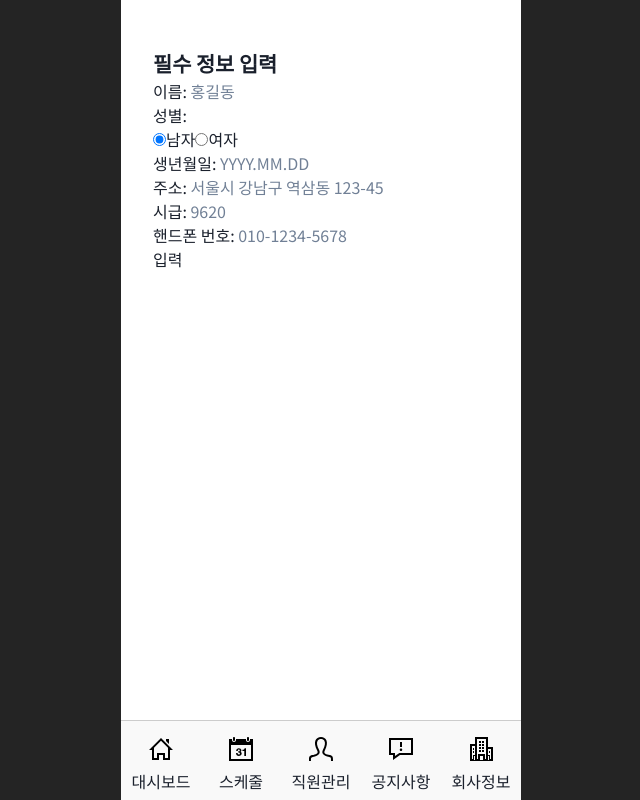
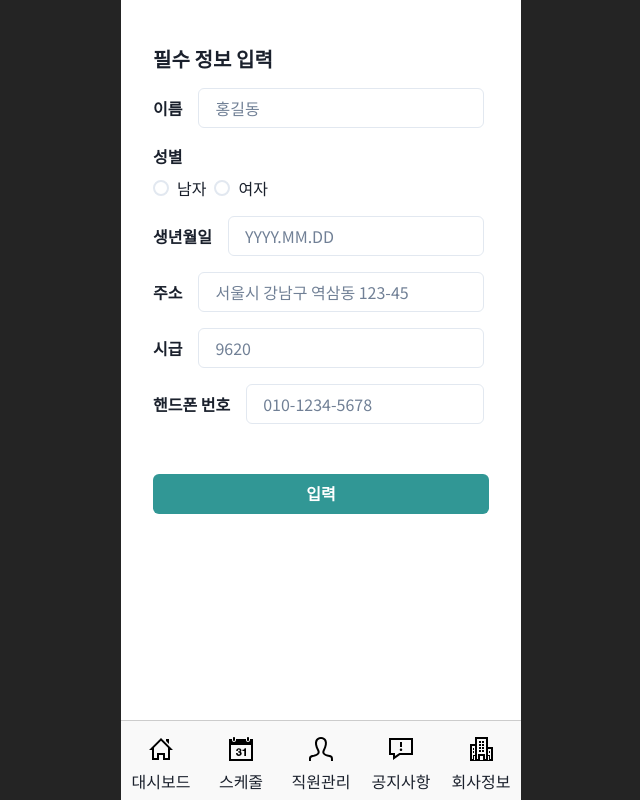
Before and after one commit to 12-Cookie/cookie-s, a React (Vite) app: page /info/staff in a window 1280 px wide. Shown: the whole page, without its empty margins (319-959 px from the left). Built offline with nearby package versions, Linux system fonts and the light colour scheme; no server answers.

Commit message:
로그인 페이지 스타일링 완료

```diff
--- a/src/pages/Login/admin/infoForm/InfoForm_A.jsx
+++ b/src/pages/Login/admin/infoForm/InfoForm_A.jsx
@@ -1,6 +1,7 @@
 import { useState } from "react";
 import { useForm } from "react-hook-form";
 import * as style from "./InfoForm_A.style";
+import { Button, Heading, Input, Text } from "@chakra-ui/react";
 
 const companyName = {
   required: "필수 필드입니다.",
@@ -49,62 +50,100 @@ const InfoForm_A = () => {
 
   return (
     <style.InfoFormWrap>
-      <h1>필수 정보 입력</h1>
+      <Heading as="h2" size="md" mb="1rem">
+        필수 정보 입력
+      </Heading>
       <form onSubmit={handleSubmit(onSubmit)}>
-        <div>
-          <label htmlFor="name">기업명: </label>
-          <input
+        <style.InputWrap>
+          <Text htmlFor="name" as="b">
+            기업명
+          </Text>
+          <Input
             type="text"
             placeholder="대한주식회사"
             {...register("name", companyName)}
+            width="80.5%"
+            ml="1rem"
           />
           {errors?.name && (
             <div>
-              <span>{errors?.name?.message}</span>
+              <Text color="red">{errors?.name?.message}</Text>
             </div>
           )}
-        </div>
+        </style.InputWrap>
 
-        <div>
-          <label htmlFor="address">주소: </label>
-          <input
+        <style.InputWrap>
+          <Text htmlFor="address" as="b">
+            주소
+          </Text>
+          <Input
             type="text"
             placeholder="서울시 강남구 역삼동 123-45"
             {...register("address", companyAddress)}
+            width="85%"
+            ml="1rem"
           />
           {errors?.address && (
             <div>
-              <span>{errors?.address?.message}</span>
+              <Text color="red">{errors?.address?.message}</Text>
             </div>
           )}
-        </div>
+        </style.InputWrap>
 
         {roles.map((role, index) => (
-          <div key={index}>
-            <label htmlFor={`role[${index}]`}>역할: </label>
-            <input
+          <style.InputWrap key={index}>
+            <Text htmlFor={`role[${index}]`} as="b">
+              역할
+            </Text>
+            <Input
               type="text"
               placeholder="팀장"
               {...register(`role[${index}]`, companyRole)}
               value={role}
               onChange={(e) => handleRoleChange(index, e.target.value)}
+              width="73%"
+              ml="1rem"
             />
             {errors[`role[${index}]`] && (
               <div>
-                <span>{errors[`role[${index}]`]?.message}</span>
+                <Text color="red">{errors[`role[${index}]`]?.message}</Text>
               </div>
             )}
-            <button type="button" onClick={() => removeRoleField(index)}>
+            <Button
+              type="button"
+              onClick={() => removeRoleField(index)}
+              colorScheme="red"
+              size="xs"
+              variant="ghost"
+              mb="0.3rem"
+              ml="0.1rem"
+            >
               제거
-            </button>
-          </div>
+            </Button>
+          </style.InputWrap>
         ))}
 
-        <button type="button" onClick={addRoleField}>
-          추가
-        </button>
+        <Button
+          type="button"
+          onClick={addRoleField}
+          variant="ghost"
+          mt="0.5rem"
+          left="-0.7rem"
+        >
+          <svg
+            width="24"
+            height="24"
+            xmlns="http://www.w3.org/2000/svg"
+            fill-rule="evenodd"
+            clip-rule="evenodd"
+          >
+            <path d="M11.5 0c6.347 0 11.5 5.153 11.5 11.5s-5.153 11.5-11.5 11.5-11.5-5.153-11.5-11.5 5.153-11.5 11.5-11.5zm0 1c5.795 0 10.5 4.705 10.5 10.5s-4.705 10.5-10.5 10.5-10.5-4.705-10.5-10.5 4.705-10.5 10.5-10.5zm.5 10h6v1h-6v6h-1v-6h-6v-1h6v-6h1v6z" />
+          </svg>
+        </Button>
 
-        <button type="submit">입력</button>
+        <Button type="submit" w="100%" mt="50px" colorScheme="teal" size="md">
+          입력
+        </Button>
       </form>
     </style.InfoFormWrap>
   );
--- a/src/pages/Login/admin/infoForm/InfoForm_A.style.jsx
+++ b/src/pages/Login/admin/infoForm/InfoForm_A.style.jsx
@@ -1,3 +1,7 @@
 import styled from "styled-components";
 
 export const InfoFormWrap = styled.div``;
+
+export const InputWrap = styled.div`
+  margin-top: 1rem;
+`;
--- a/src/pages/Login/admin/login/Login_A.style.jsx
+++ b/src/pages/Login/admin/login/Login_A.style.jsx
@@ -1,3 +1,5 @@
 import styled from "styled-components";
 
-export const loginWrap = styled.div``;
+export const AdminLoginWrap = styled.div`
+  position: relative;
+`;
--- a/src/pages/Login/staff/SubmitCode/SubmitCode.jsx
+++ b/src/pages/Login/staff/SubmitCode/SubmitCode.jsx
@@ -1,5 +1,5 @@
 import { useState } from "react";
-import { useForm } from "react-hook-form";
+import { useForm, Controller } from "react-hook-form";
 import * as style from "./SubmitCode.style";
 import combineArrayToNumber from "../../../../utils/combineArrayToNumber";
 import {
@@ -11,6 +11,13 @@ import {
 } from "firebase/firestore";
 import { app } from "./../../../../firebase/firebase";
 import { useNavigate } from "react-router-dom";
+import {
+  Heading,
+  PinInput,
+  PinInputField,
+  Button,
+  FormControl,
+} from "@chakra-ui/react";
 
 const companyCode = {
   required: "필수 필드입니다.",
@@ -23,7 +30,7 @@ const SubmitCode = () => {
   const navigate = useNavigate();
 
   const {
-    register,
+    control,
     handleSubmit,
     formState: { errors },
     reset,
@@ -35,8 +42,10 @@ const SubmitCode = () => {
     reset();
     const get = async () => {
       if (data) {
-        const pinNum = combineArrayToNumber(data.code);
-
+        const pinNum = parseInt(
+          `${data.pin1}${data.pin2}${data.pin3}${data.pin4}${data.pin5}${data.pin6}`,
+          10,
+        );
         const companiesRef = collection(db, "company");
         const _query = query(companiesRef, where("code", "==", pinNum));
         const querySnapshot = await getDocs(_query);
@@ -51,44 +60,72 @@ const SubmitCode = () => {
     get();
   };
 
-  const handleChange = (index, value) => {
-    const newPin = [...pin];
-    newPin[index] = value;
-
-    if (/^\d+$/.test(value) || value === "") {
-      const newPin = [...pin];
-      newPin[index] = value;
-
-      setPin(newPin);
-    }
-  };
-
   return (
     <style.SubmitCodeWrap>
-      <h1>기업 코드 등록</h1>
+      <Heading as="h2" size="md" mb="1rem">
+        필수 정보 입력
+      </Heading>
       <form onSubmit={handleSubmit(onSubmit)}>
-        <div>
-          {pin.map((digit, index) => (
-            <div key={index}>
-              <label htmlFor={`code[${index}]`}>PIN{index + 1}: </label>
-              <input
-                type="text"
-                {...register(`code[${index}]`, companyCode)}
-                value={digit}
-                onChange={(e) => handleChange(index, e.target.value)}
-                maxLength="1"
-              />
-              <br />
-              {errors[`code[${index}]`] && (
-                <div>
-                  <span>{errors[`code[${index}]`]?.message}</span>
-                </div>
-              )}
-            </div>
-          ))}
-        </div>
+        <FormControl display="flex" justifyContent="center" mt="6rem">
+          <Controller
+            name="pin1"
+            control={control}
+            render={({ field }) => (
+              <PinInput size="lg">
+                <PinInputField {...field} valueAsNumber />
+              </PinInput>
+            )}
+          />
+          <Controller
+            name="pin2"
+            control={control}
+            render={({ field }) => (
+              <PinInput size="lg">
+                <PinInputField {...field} valueAsNumber ml="0.5rem" />
+              </PinInput>
+            )}
+          />
+          <Controller
+            name="pin3"
+            control={control}
+            render={({ field }) => (
+              <PinInput size="lg">
+                <PinInputField {...field} valueAsNumber ml="0.5rem" />
+              </PinInput>
+            )}
+          />
+          <Controller
+            name="pin4"
+            control={control}
+            render={({ field }) => (
+              <PinInput size="lg">
+                <PinInputField {...field} valueAsNumber ml="0.5rem" />
+              </PinInput>
+            )}
+          />
+          <Controller
+            name="pin5"
+            control={control}
+            render={({ field }) => (
+              <PinInput size="lg">
+                <PinInputField {...field} valueAsNumber ml="0.5rem" />
+              </PinInput>
+            )}
+          />
+          <Controller
+            name="pin6"
+            control={control}
+            render={({ field }) => (
+              <PinInput size="lg">
+                <PinInputField {...field} valueAsNumber ml="0.5rem" />
+              </PinInput>
+            )}
+          />
+        </FormControl>
 
-        <button type="submit">입력</button>
+        <Button type="submit" w="100%" mt="100px" colorScheme="teal" size="md">
+          입력
+        </Button>
       </form>
     </style.SubmitCodeWrap>
   );
--- a/src/pages/Login/staff/SubmitCode/SubmitCode.style.jsx
+++ b/src/pages/Login/staff/SubmitCode/SubmitCode.style.jsx
@@ -1,3 +1,8 @@
 import styled from "styled-components";
 
 export const SubmitCodeWrap = styled.div``;
+
+export const pinWrap = styled.div`
+  display: flex;
+  justify-content: center;
+`;
--- a/src/pages/Login/staff/infoForm/InfoForm_S.jsx
+++ b/src/pages/Login/staff/infoForm/InfoForm_S.jsx
@@ -2,6 +2,15 @@ import { useForm } from "react-hook-form";
 import * as style from "./InfoForm_S.style";
 import { useFireFetch } from "../../../../hooks/useFireFetch";
 import { useNavigate } from "react-router";
+import {
+  Heading,
+  Text,
+  Input,
+  Radio,
+  RadioGroup,
+  Stack,
+  Button,
+} from "@chakra-ui/react";
 
 const userName = {
   required: "필수 필드입니다.",
@@ -49,107 +58,130 @@ const InfoForm_S = () => {
 
   return (
     <style.InfoFormWrap>
-      <h1>필수 정보 입력</h1>
+      <Heading as="h2" size="md" mb="1rem">
+        필수 정보 입력
+      </Heading>
       <form onSubmit={handleSubmit(onSubmit)}>
-        <div>
-          <label htmlFor="name">이름: </label>
-          <input
+        <style.InputWrap>
+          <Text htmlFor="name" as="b">
+            이름
+          </Text>
+          <Input
             type="text"
             placeholder="홍길동"
             {...register("name", userName)}
+            width="85%"
+            ml="1rem"
           />
           {errors?.name && (
             <div>
-              <span>{errors?.name?.message}</span>
+              <Text color="red">{errors?.name?.message}</Text>
             </div>
           )}
-        </div>
+        </style.InputWrap>
 
-        <div>
-          <label htmlFor="gender">성별: </label>
+        <style.InputWrap>
+          <Text htmlFor="gender" as="b">
+            성별
+          </Text>
           <div>
-            <label>
-              <input
-                type="radio"
-                value="남자"
-                checked
-                {...register("gender", userGender)}
-              />
-              남자
-            </label>
-            <label>
-              <input
-                type="radio"
-                value="여자"
-                {...register("gender", userGender)}
-              />
-              여자
-            </label>
+            <RadioGroup mt="0.5rem">
+              <Stack direction="row">
+                <Radio value="남자" {...register("gender", userGender)}>
+                  남자
+                </Radio>
+                <Radio
+                  type="radio"
+                  value="여자"
+                  {...register("gender", userGender)}
+                >
+                  여자
+                </Radio>
+              </Stack>
+            </RadioGroup>
           </div>
           {errors?.gender && (
             <div>
-              <span>{errors?.gender?.message}</span>
+              <Text color="red">{errors?.gender?.message}</Text>
             </div>
           )}
-        </div>
+        </style.InputWrap>
 
-        <div>
-          <label htmlFor="birthdate">생년월일: </label>
-          <input
+        <style.InputWrap>
+          <Text htmlFor="birthdate" as="b">
+            생년월일
+          </Text>
+          <Input
             type="text"
             placeholder="YYYY.MM.DD"
             {...register("birthdate", userBirthdate)}
+            width="76.3%"
+            ml="1rem"
           />
           {errors?.birthdate && (
             <div>
-              <span>{errors?.birthdate?.message}</span>
+              <Text color="red">{errors?.birthdate?.message}</Text>
             </div>
           )}
-        </div>
+        </style.InputWrap>
 
-        <div>
-          <label htmlFor="address">주소: </label>
-          <input
+        <style.InputWrap>
+          <Text htmlFor="address" as="b">
+            주소
+          </Text>
+          <Input
             type="text"
             placeholder="서울시 강남구 역삼동 123-45"
             {...register("address", userAddress)}
+            width="85%"
+            ml="1rem"
           />
           {errors?.address && (
             <div>
-              <span>{errors?.address?.message}</span>
+              <Text color="red">{errors?.address?.message}</Text>
             </div>
           )}
-        </div>
+        </style.InputWrap>
 
-        <div>
-          <label htmlFor="payPerHour">시급: </label>
-          <input
+        <style.InputWrap>
+          <Text htmlFor="payPerHour" as="b">
+            시급
+          </Text>
+          <Input
             type="number"
             placeholder="9620"
             {...register("payPerHour", userPayPerHour)}
+            width="85%"
+            ml="1rem"
           />
           {errors?.payPerHour && (
             <div>
-              <span>{errors?.payPerHour?.message}</span>
+              <Text color="red">{errors?.payPerHour?.message}</Text>
             </div>
           )}
-        </div>
+        </style.InputWrap>
 
-        <div>
-          <label htmlFor="phone">핸드폰 번호: </label>
-          <input
+        <style.InputWrap>
+          <Text htmlFor="phone" as="b">
+            핸드폰 번호
+          </Text>
+          <Input
             type="text"
             placeholder="010-1234-5678"
             {...register("phone", userPhone)}
+            width="70.8%"
+            ml="1rem"
           />
           {errors?.phone && (
             <div>
-              <span>{errors?.phone?.message}</span>
+              <Text color="red">{errors?.phone?.message}</Text>
             </div>
           )}
-        </div>
+        </style.InputWrap>
 
-        <button type="submit">입력</button>
+        <Button type="submit" w="100%" mt="50px" colorScheme="teal" size="md">
+          입력
+        </Button>
       </form>
     </style.InfoFormWrap>
   );
--- a/src/pages/Login/staff/infoForm/InfoForm_S.style.jsx
+++ b/src/pages/Login/staff/infoForm/InfoForm_S.style.jsx
@@ -1,3 +1,7 @@
 import styled from "styled-components";
 
 export const InfoFormWrap = styled.div``;
+
+export const InputWrap = styled.div`
+  margin-top: 1rem;
+`;
```
Also changed, not shown: src/components/Login/LoginForm.jsx (+19 -9 lines), src/pages/Login/Login.jsx (+22 -7 lines), src/pages/Login/Login.style.jsx (+13 -1 lines), src/pages/Login/admin/login/Login_A.jsx (+7 -5 lines).
